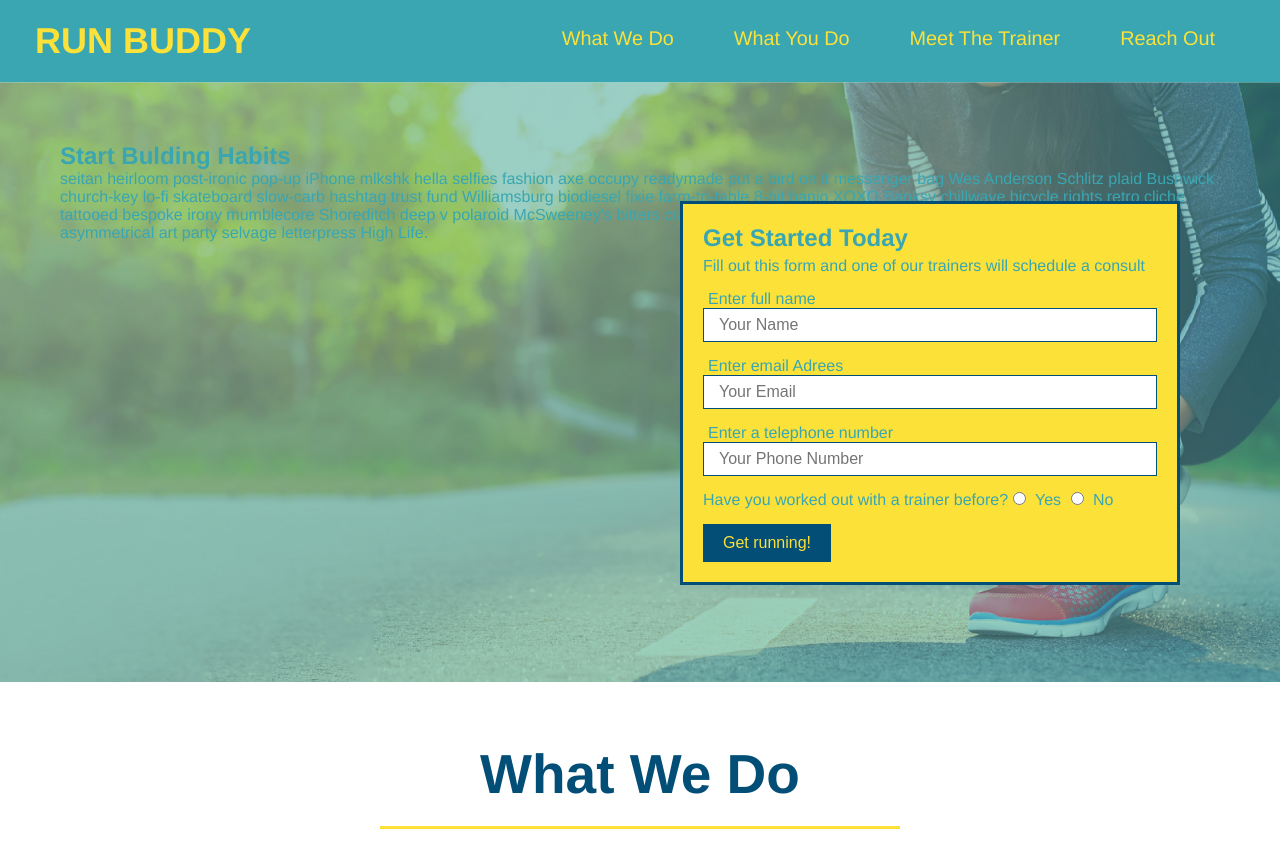
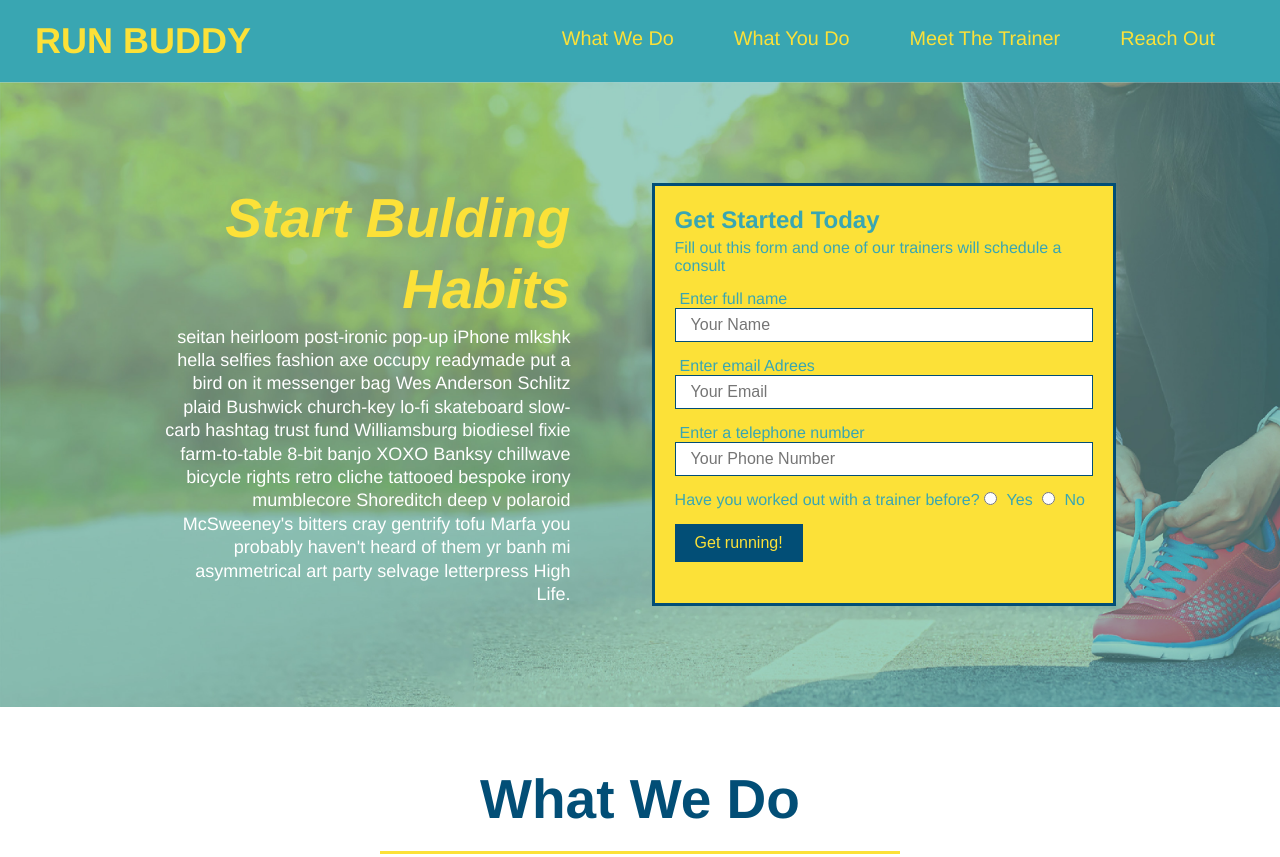
Before and after one commit to mjwair/run-buddy, a plain HTML site: page index.html in a window 1280 px wide. Shown: the top 857 px of the page. Drawn offline with Linux system fonts and the light colour scheme.

Commit message:
add flexbox to the hero

```diff
--- a/assets/css/style.css
+++ b/assets/css/style.css
@@ -49,19 +49,20 @@ footer {
     background-color: #fce138;
     width: 100%;
     padding: 40px 35px;
+    display: flex;
+    justify-content: space-between;
+    flex-wrap: wrap;
 }
 
 footer h2 {
     color: #024e76;
     margin: 0;
     font-size: 30px;
-    display: inline;
 }
 
 footer div {
     float: right;
     line-height: 1.5;
-    text-align: right;
 }
 
 footer a {
@@ -83,21 +84,20 @@ section {
 
 .hero {
     background-image: url(../images/hero-bg.jpg);
-    height: 600px;
     background-size: cover;
-    background-position: center;
+    display: flex;
+    justify-content: center;
+    flex-wrap: wrap;
 }
 
 .hero-form {
     background-color: #fce138;
     padding: 20px;
-    width: 500px;
     color: 024e76;
     border: solid 3px #024e76;
-    position: absolute;
-    bottom: 200px;
-    right: 100px;
     margin: 5px 0 15px 0;
+    width: 40%;
+    margin: 3.5%;
 }
 
 .form-input {
@@ -275,3 +275,18 @@ section {
 .contact-info a {
     color: #fce138;
 }
+
+.hero-cta {
+    width: 35%;
+    text-align: right;
+    margin: 3.5%;
+    color: #fff;
+    font-size: 18px;
+    line-height: 1.3;
+}
+
+.hero-cta h2 {
+    font-style: italic;
+    font-size: 55px;
+    color: #fce138
+}
```
